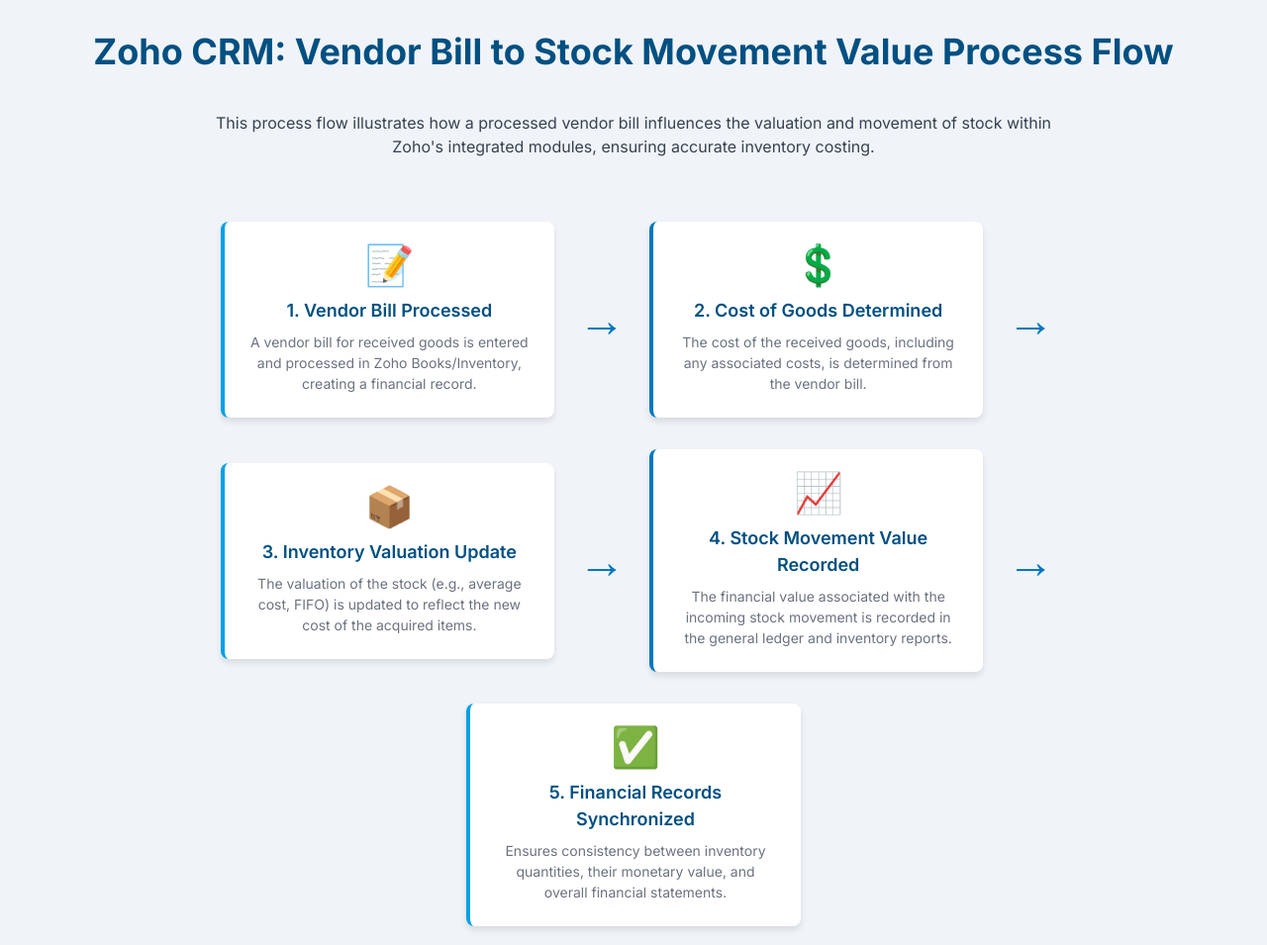
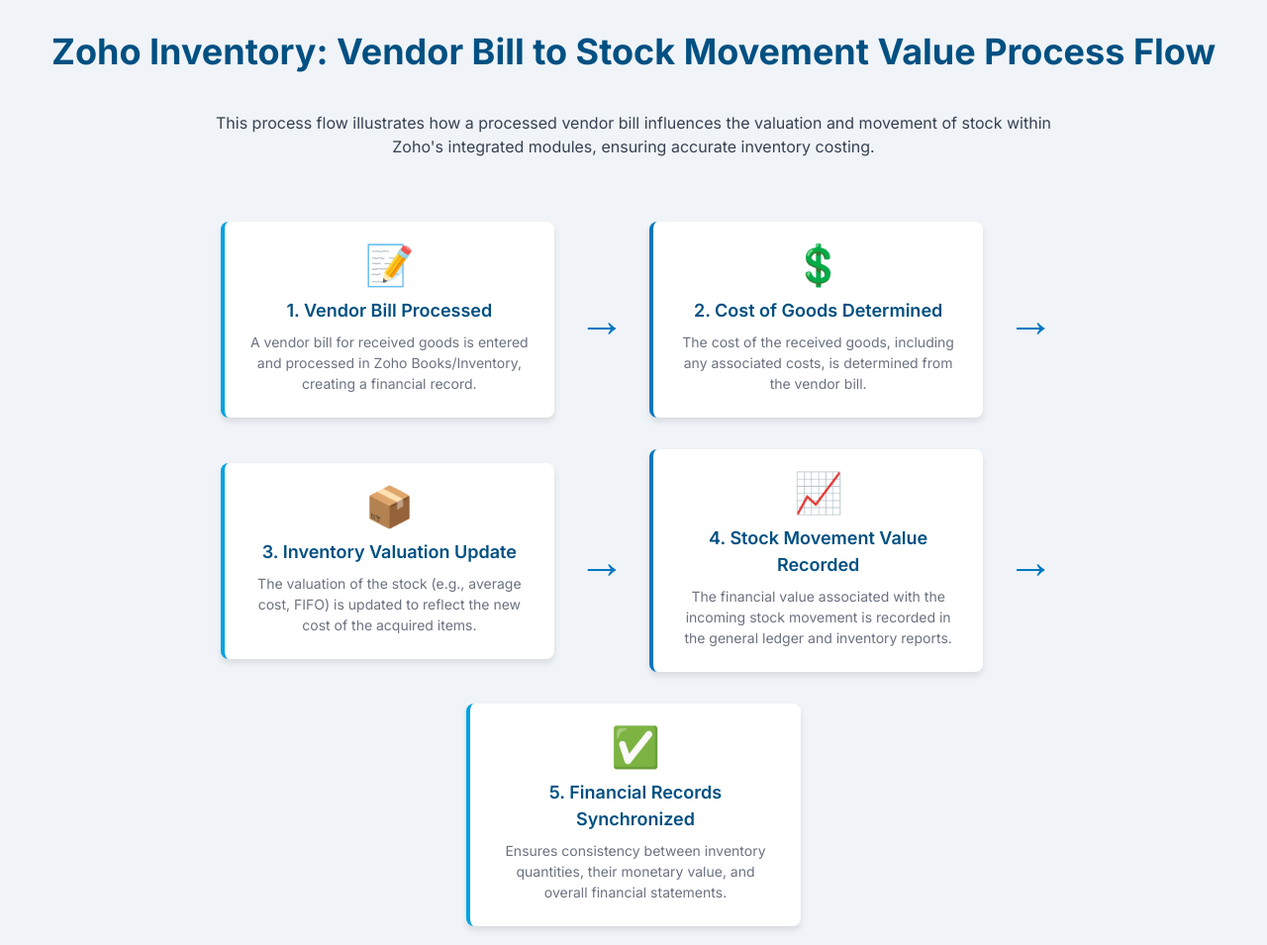
Before and after one commit to Fatty613/Lead-to-Customer, a plain HTML site: page index.html in a window 1280 px wide. Shown: the whole page at 99% size. Drawn offline with nearby package versions, Linux system fonts and the light colour scheme.

Commit message:
index.html

```diff
--- a/index.html
+++ b/index.html
@@ -3,7 +3,7 @@
 <head>
     <meta charset="UTF-8">
     <meta name="viewport" content="width=device-width, initial-scale=1.0">
-    <title>Zoho CRM: Vendor Bill to Stock Movement Value Process Flow</title>
+    <title>Zoho Inventory: Vendor Bill to Stock Movement Value Process Flow</title>
     <script src="https://cdn.tailwindcss.com"></script>
     <link href="https://fonts.googleapis.com/css2?family=Inter:wght@400;600;700&display=swap" rel="stylesheet">
     <style>
@@ -105,7 +105,7 @@
 </head>
 <body>
     <div class="container mx-auto p-4 md:p-8">
-        <h1 class="text-3xl md:text-4xl font-bold text-center text-[#005082] mb-10">Zoho CRM: Vendor Bill to Stock Movement Value Process Flow</h1>
+        <h1 class="text-3xl md:text-4xl font-bold text-center text-[#005082] mb-10">Zoho Inventory: Vendor Bill to Stock Movement Value Process Flow</h1>
         <p class="max-w-4xl mx-auto text-center text-gray-700 mb-12">This process flow illustrates how a processed vendor bill influences the valuation and movement of stock within Zoho's integrated modules, ensuring accurate inventory costing.</p>
 
         <div class="flow-container flex justify-center items-stretch">
```
